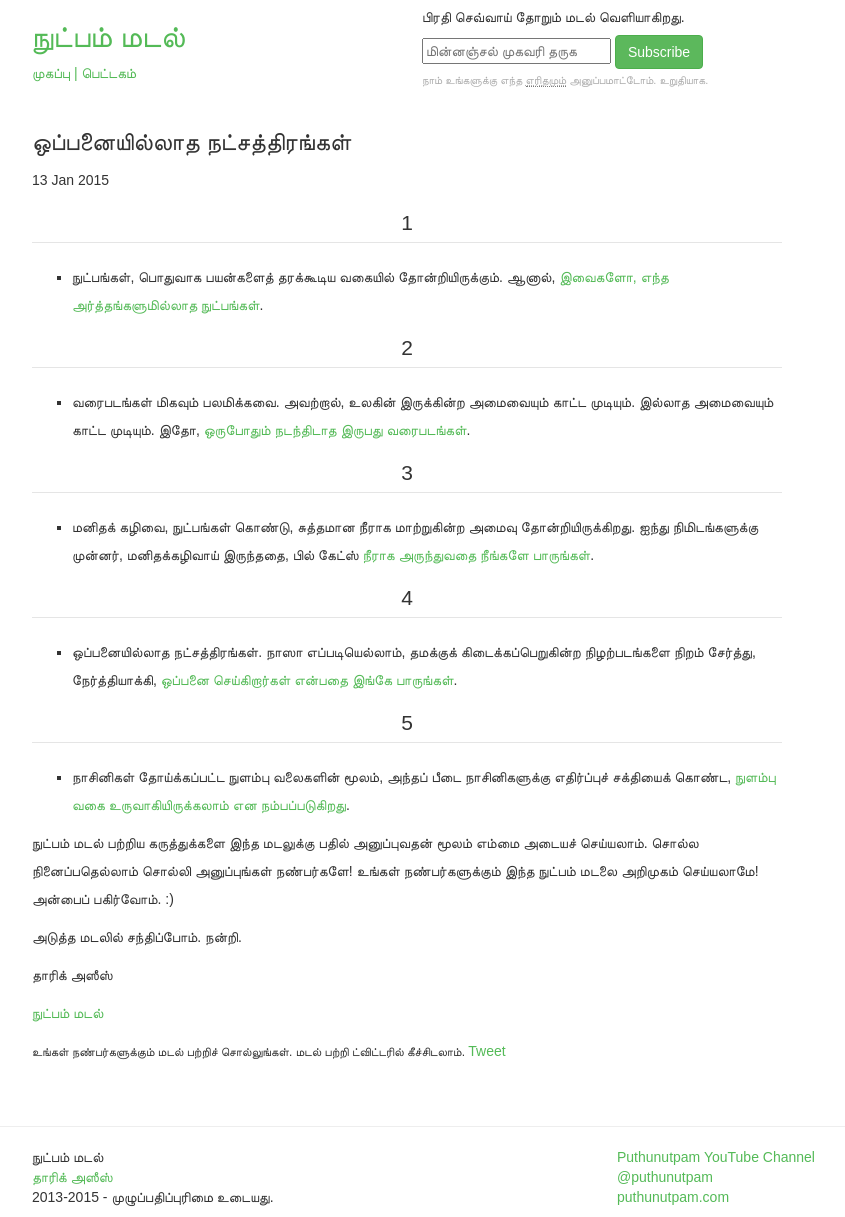
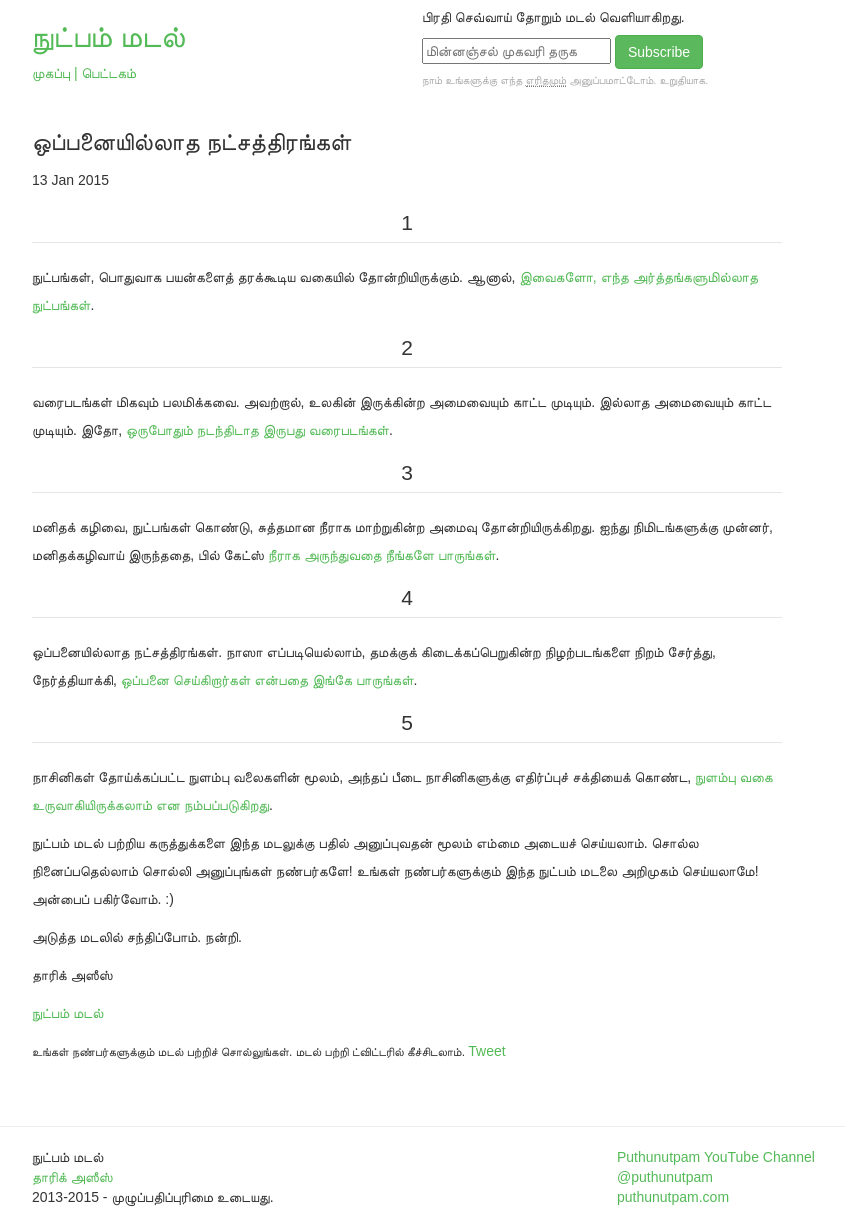
Before and after one commit to nutpam/nutpam-madal, a Jekyll site: the page built from _posts/2015-01-13-issue-22.md, in a window 1280 px wide. Shown: the whole page, without its empty margins (233-1078 px from the left). Built offline with Jekyll 4.4.1, drawn with Linux system fonts in a browser that asks for light colours; nearby versions of some CDN libraries; some web fonts are replaced; comment, search, counter and statistics services are not loaded.

Commit message:
tried new style

```diff
--- a/_posts/2015-01-13-issue-22.md
+++ b/_posts/2015-01-13-issue-22.md
@@ -9,31 +9,31 @@ issue: மடல் 22
     <legend>1</legend>
 </fieldset>
 
-- நுட்பங்கள், பொதுவாக பயன்களைத் தரக்கூடிய வகையில் தோன்றியிருக்கும். ஆனால், [இவைகளோ, எந்த அர்த்தங்களுமில்லாத நுட்பங்கள்](http://www.theguardian.com/artanddesign/2015/jan/05/most-pointless-lifehacks).
+நுட்பங்கள், பொதுவாக பயன்களைத் தரக்கூடிய வகையில் தோன்றியிருக்கும். ஆனால், [இவைகளோ, எந்த அர்த்தங்களுமில்லாத நுட்பங்கள்](http://www.theguardian.com/artanddesign/2015/jan/05/most-pointless-lifehacks).
 
 <fieldset class="title">
     <legend>2</legend>
 </fieldset>
 
-- வரைபடங்கள் மிகவும் பலமிக்கவை. அவற்றால், உலகின் இருக்கின்ற அமைவையும் காட்ட முடியும். இல்லாத அமைவையும் காட்ட முடியும். இதோ, [ஒருபோதும் நடந்திடாத இருபது வரைபடங்கள்](http://www.vox.com/2014/12/12/7377541/maps-that-never-happened).
+வரைபடங்கள் மிகவும் பலமிக்கவை. அவற்றால், உலகின் இருக்கின்ற அமைவையும் காட்ட முடியும். இல்லாத அமைவையும் காட்ட முடியும். இதோ, [ஒருபோதும் நடந்திடாத இருபது வரைபடங்கள்](http://www.vox.com/2014/12/12/7377541/maps-that-never-happened).
 
 <fieldset class="title">
     <legend>3</legend>
 </fieldset>
 
-- மனிதக் கழிவை, நுட்பங்கள் கொண்டு, சுத்தமான நீராக மாற்றுகின்ற அமைவு தோன்றியிருக்கிறது. ஐந்து நிமிடங்களுக்கு முன்னர், மனிதக்கழிவாய் இருந்ததை, பில் கேட்ஸ் [நீராக அருந்துவதை நீங்களே பாருங்கள்](http://www.theverge.com/2015/1/6/7502271/watch-bill-gates-drink-water-that-used-to-be-human-poop).
+மனிதக் கழிவை, நுட்பங்கள் கொண்டு, சுத்தமான நீராக மாற்றுகின்ற அமைவு தோன்றியிருக்கிறது. ஐந்து நிமிடங்களுக்கு முன்னர், மனிதக்கழிவாய் இருந்ததை, பில் கேட்ஸ் [நீராக அருந்துவதை நீங்களே பாருங்கள்](http://www.theverge.com/2015/1/6/7502271/watch-bill-gates-drink-water-that-used-to-be-human-poop).
 
 <fieldset class="title">
     <legend>4</legend>
 </fieldset>
 
-- ஒப்பனையில்லாத நட்சத்திரங்கள். நாஸா எப்படியெல்லாம், தமக்குக் கிடைக்கப்பெறுகின்ற நிழற்படங்களை நிறம் சேர்த்து, நேர்த்தியாக்கி, [ஒப்பனை செய்கிறார்கள் என்பதை இங்கே பாருங்கள்](http://www.worldsciencefestival.com/2015/01/stars-without-makeup/).
+ஒப்பனையில்லாத நட்சத்திரங்கள். நாஸா எப்படியெல்லாம், தமக்குக் கிடைக்கப்பெறுகின்ற நிழற்படங்களை நிறம் சேர்த்து, நேர்த்தியாக்கி, [ஒப்பனை செய்கிறார்கள் என்பதை இங்கே பாருங்கள்](http://www.worldsciencefestival.com/2015/01/stars-without-makeup/).
 
 <fieldset class="title">
     <legend>5</legend>
 </fieldset>
 
-- நாசினிகள் தோய்க்கப்பட்ட நுளம்பு வலைகளின் மூலம், அந்தப் பீடை நாசினிகளுக்கு எதிர்ப்புச் சக்தியைக் கொண்ட, [நுளம்பு வகை உருவாகியிருக்கலாம் என நம்பப்படுகிறது](http://www.theverge.com/2015/1/5/7493967/mosquito-insecticide-resistant-nets-malaria).
+நாசினிகள் தோய்க்கப்பட்ட நுளம்பு வலைகளின் மூலம், அந்தப் பீடை நாசினிகளுக்கு எதிர்ப்புச் சக்தியைக் கொண்ட, [நுளம்பு வகை உருவாகியிருக்கலாம் என நம்பப்படுகிறது](http://www.theverge.com/2015/1/5/7493967/mosquito-insecticide-resistant-nets-malaria).
 
 நுட்பம் மடல் பற்றிய கருத்துக்களை இந்த மடலுக்கு பதில் அனுப்புவதன் மூலம் எம்மை அடையச் செய்யலாம். சொல்ல நினைப்பதெல்லாம் சொல்லி அனுப்புங்கள் நண்பர்களே! உங்கள் நண்பர்களுக்கும் இந்த நுட்பம் மடலை அறிமுகம் செய்யலாமே! அன்பைப் பகிர்வோம். :)
 
```
